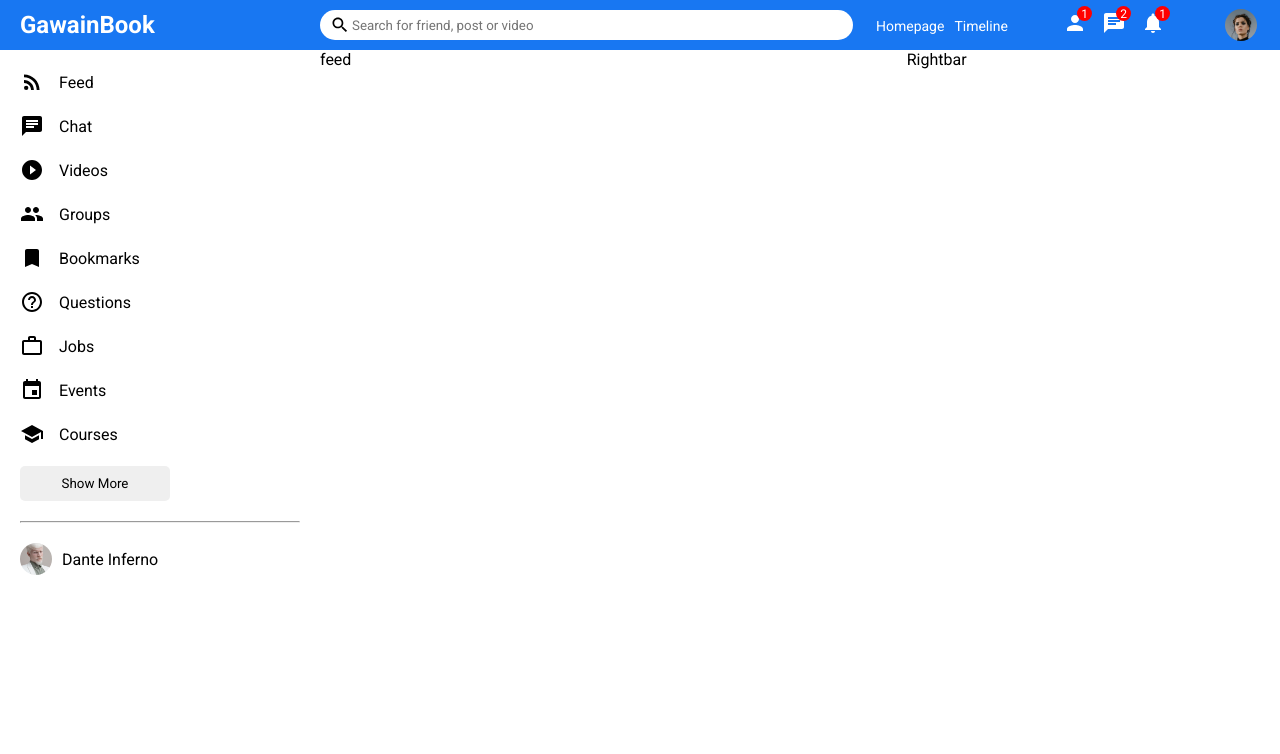
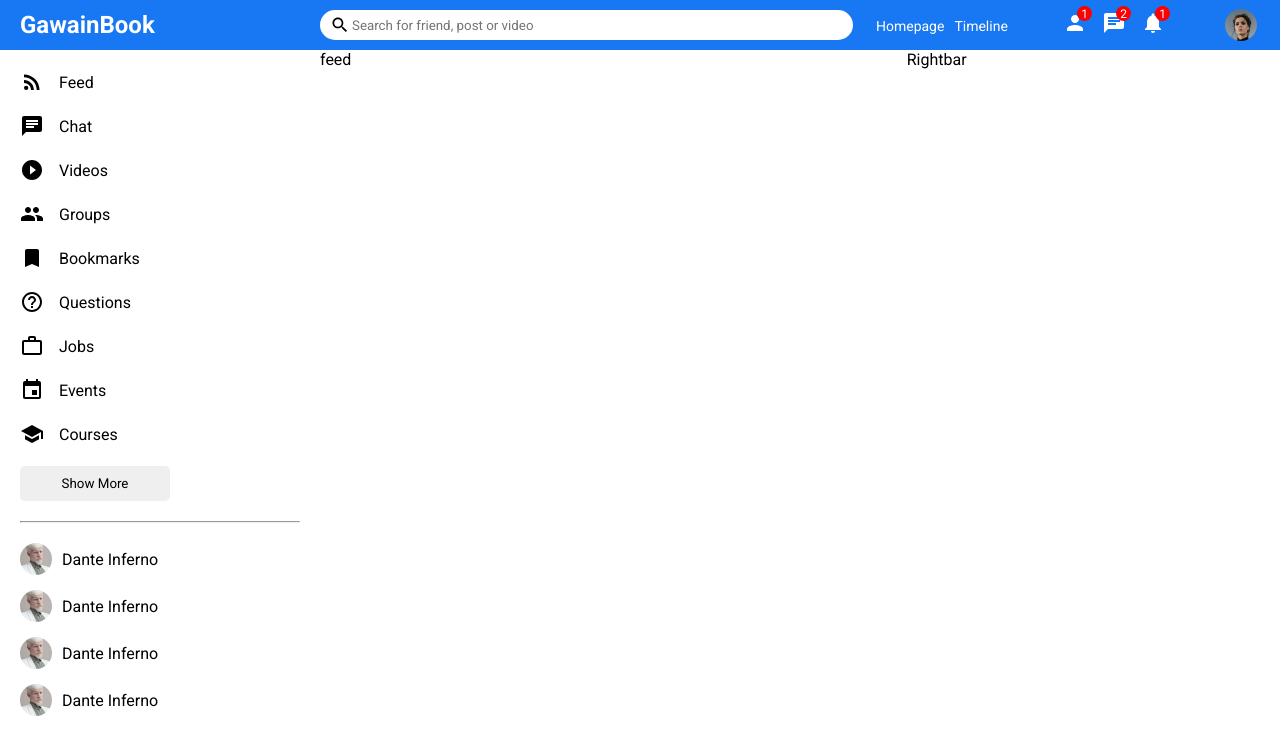
Before and after one commit to rafeyshah/GawainBook-SocialMediaApp, a React (Create React App) app in the folder react-frontend/: page / in a window 1280 px wide. Shown: the top 754 px of the page. Built offline with nearby package versions, Linux system fonts and the light colour scheme.

Commit message:
Main__React__SidebarComponent

```diff
--- a/react-frontend/src/components/sidebar/Sidebar.jsx
+++ b/react-frontend/src/components/sidebar/Sidebar.jsx
@@ -68,6 +68,18 @@ function Sidebar() {
             <img className="sidebarFriendImg" src="/assets/person/2.jpeg" alt="" />
             <span className="sidebarFriendName">Dante Inferno</span>
           </li>
+          <li className="sidebarFriend">
+            <img className="sidebarFriendImg" src="/assets/person/2.jpeg" alt="" />
+            <span className="sidebarFriendName">Dante Inferno</span>
+          </li>
+          <li className="sidebarFriend">
+            <img className="sidebarFriendImg" src="/assets/person/2.jpeg" alt="" />
+            <span className="sidebarFriendName">Dante Inferno</span>
+          </li>
+          <li className="sidebarFriend">
+            <img className="sidebarFriendImg" src="/assets/person/2.jpeg" alt="" />
+            <span className="sidebarFriendName">Dante Inferno</span>
+          </li>
         </ul>
       </div>
     </div>
--- a/react-frontend/src/components/sidebar/sidebar.css
+++ b/react-frontend/src/components/sidebar/sidebar.css
@@ -1,6 +1,21 @@
+:root {
+    --whitish: #f1f1f1;
+    --gray: rgb(179,179,179);
+}
 .sidebar{
     flex: 3;
     height: calc(100vh - 50px);
+    overflow-y: scroll;
+}
+
+::-webkit-scrollbar{
+    width: 5px;
+}
+::-webkit-scrollbar-track{
+    background-color: var(--whitish);
+}
+::-webkit-scrollbar-thumb{
+    background-color: var(--gray);
 }
 
 .sidebarWrapper{
--- a/react-frontend/src/components/topbar/topbar.css
+++ b/react-frontend/src/components/topbar/topbar.css
@@ -1,5 +1,6 @@
 :root {
     --blue: #1877f2;
+    --red: red
 }
 
 .topbarContainer {
@@ -78,7 +79,7 @@
 .topbarIconBadge{
     width: 15px;
     height: 15px;
-    background-color: red;
+    background-color: var(--red);
     border-radius: 50%;
     color: white;
     position: absolute;
```
